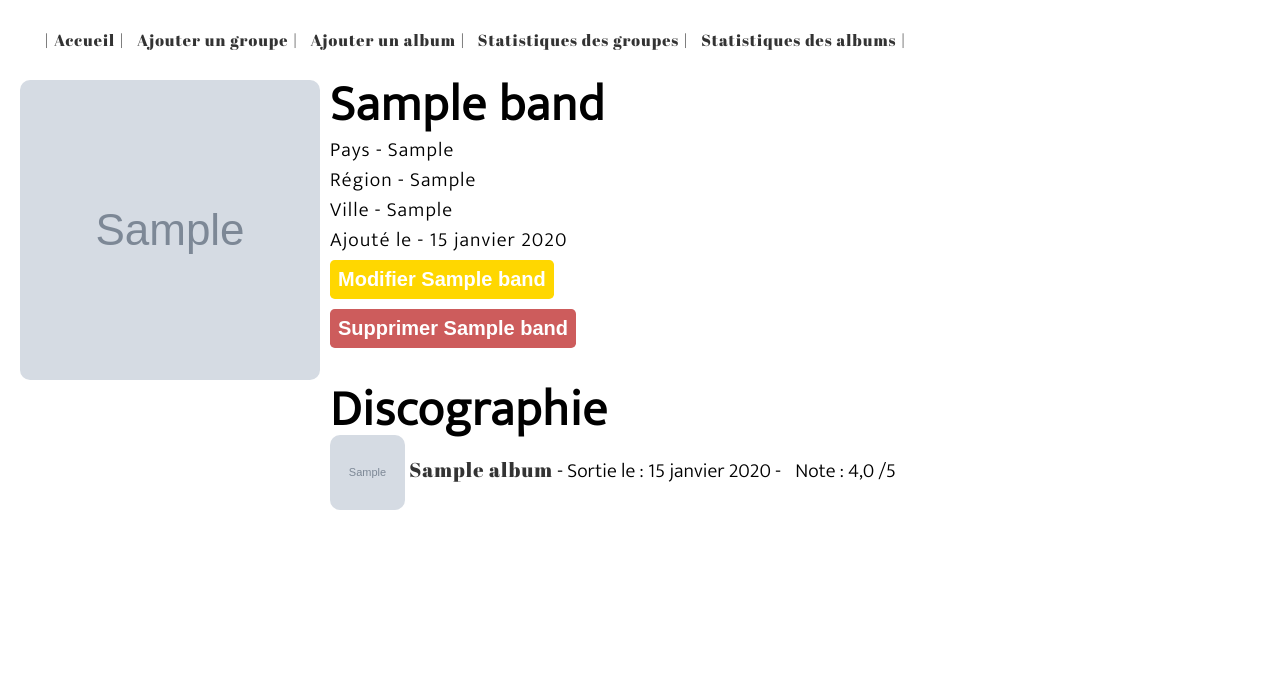
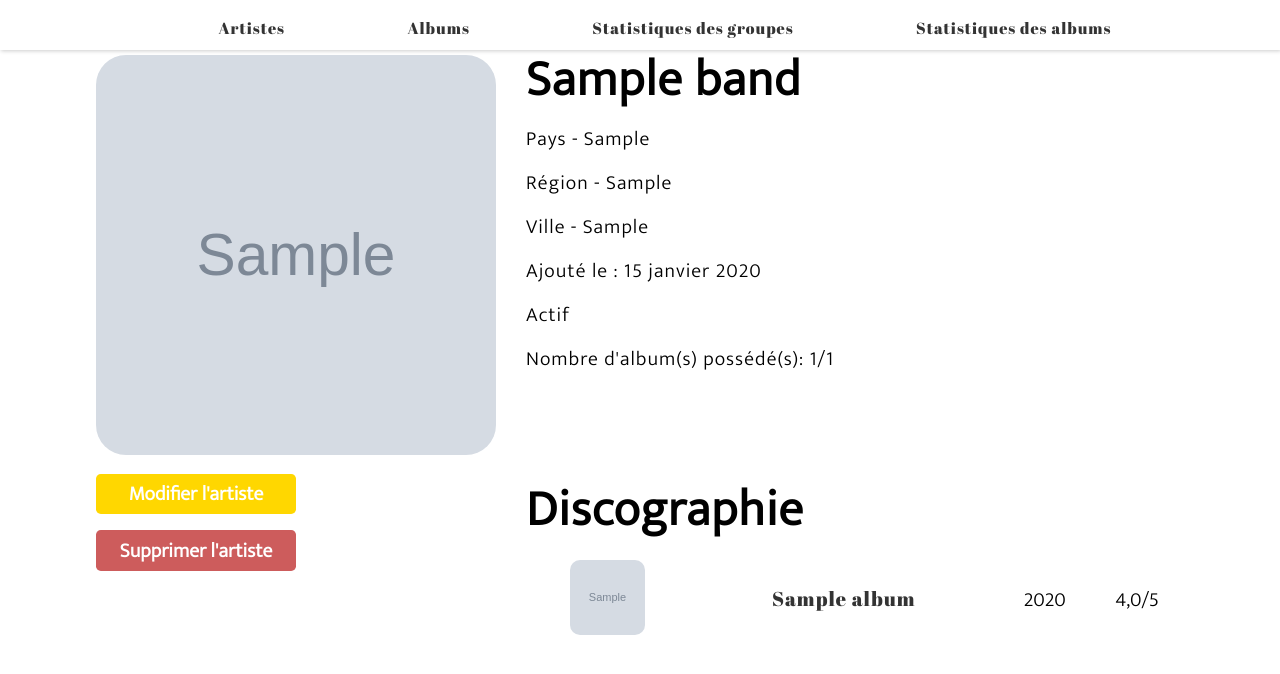
Before and after one commit to Faust-Arp/musitheque, a Django app: a page that uses src/templates/base.html in a window 1280 px wide. Shown: the top 674 px of the page. Run offline with Django 4.2, Linux system fonts and the light colour scheme; tables that the repository leaves empty hold one stand-in row (values such as "Sample post"); grey boxes marked "Sample" are stand-in pictures.

Commit message:
CSS remake

```diff
--- a/src/api.py
+++ b/src/api.py
@@ -11,6 +11,15 @@ def get_album_duration(id):
         full_duration += track.duration
 
     return full_duration
+
+
+def get_album_owned_count_for_band(id):
+    albums = Album.objects.filter(groupe=id).count
+    print(albums)
+    album_owned = Album.objects.filter(groupe=id, owned=True).count
+    print(album_owned)
+
+    return album_owned, albums
 
 
 def get_band_count_by_country():
@@ -72,15 +81,12 @@ def get_album_by_released_decade():
     for album in albums:
 
         album_year = album.date_released.strftime("%Y")
-        print(album_year)
         album_decade = album_year[:-1] + "0"
 
         if album_decade in album_by_decade:
             album_by_decade[album_decade] += 1
-            print(album_decade)
         else:
             album_by_decade[album_decade] = 1
-            print(album_decade)
 
     decades, albums_number = zip(*album_by_decade.items())
 
--- a/src/library/models.py
+++ b/src/library/models.py
@@ -112,6 +112,9 @@ class Playlist(models.Model):
     slug = models.SlugField(max_length=50)
     type = models.CharField(max_length=2, choices=PLAYLIST_TYPE_CHOICES)
     optional = models.BooleanField(default=False, verbose_name="Optionel")
+    date_added = models.DateField(auto_now=True, blank=True, null=True)
+    like = models.IntegerField(default=0, blank=True, null=True)
+    fan = models.IntegerField(default=0, blank=True, null=True)
 
     class Meta:
         verbose_name = "Playlist"
--- a/src/library/static/css/style.css
+++ b/src/library/static/css/style.css
@@ -6,38 +6,93 @@ body {
 
 }
 
+#library {
+    width: 85%;
+    background-color: White;
+    margin: 55px auto;
+
+}
+
 nav{
-    margin: 2rem;
+    position: fixed;
+    width: 100%;
+    height: 50px;
+    background-color: White;
+    top: 0;
+    left: 0;
+    right: 0;
+    box-shadow: 1px 1px 4px rgb(0 0 0 / 20%);
+}
+
+.navbar {
     display: flex;
+    justify-content: space-evenly;
+    width: 85%;
+    margin: 0 auto;
+    position: relative;
+    padding-top: 10px;
+    padding-bottom: 10px;
 }
 
 nav a {
-    margin-left: 12px;
+    padding-top: 10px;
+    padding-bottom: 10px;
+    padding-left: 50px;
+}
+
+#recherche {
+    transition-duration: 800ms;
+    position: absolute;
+    right: 0;
+    padding-top: 10px;
+    padding-bottom: 10px;
+    margin-left: 5px;
+}
+
+#recherche:focus {
+
+    flex-grow: 1;
+    border-radius: 10px;
+    position: relative;
+}
+
+.bandList ul{
+    display: flex;
+    flex-wrap: wrap;
+    align-items: end;
 
 }
 
-#recherche {
-    margin-left: auto;
+.bandList li {
+    list-style: none;
 
 }
 
-#listeGroupe li {
-    position: relative;
-    display: inline-block;
+.img-band {
+    width: 250px;
+    height: 250px;
+    margin: 10px 27px;
+}
+
+.name {
+    width: 310px;
+
+}
+
+.img-band img{
     border-radius: 100%;
     width : 250px;
-    height: 250px;
-    text-align: center;
-    margin : 25px 5px 5px 5px;
     background-repeat: no-repeat;
     background-size: cover;
+    justify-content: space-between;
 }
 
 #listeGroupe a {
-    position: relative;
+    display: flex;
+    justify-content: center;
+    align-items: start;
+    text-align: center;
 
-    top: 260px;
-    vertical-align: top;
 }
 
 a:link, a:visited {
@@ -48,13 +103,15 @@ a:link, a:visited {
 }
 
 .btn{
-    padding: .5rem;
+    padding: .2rem;
+    width: 50%;
     border: none;
     font-weight: 600;
     font-size: 1.25rem;
     border-radius: .3rem;
     color: white;
     cursor: pointer;
+    font-family: 'Mukta';
 }
 
 .btn-submit {
@@ -81,80 +138,44 @@ a:link, a:visited {
     cursor: pointer;
 }
 
-.bio {
-    margin-left: 20px;
-    padding-bottom: 5px;
-    border-bottom: 2px #333;
-    height: 300px;
+#library-content {
+    display: grid;
+    grid_template_rows: 2fr 3fr;
+    grid-template-columns: 1fr 3fr;
+    grid-template-areas: "img bio"
+                         "img list";
+
+    grid-gap: 30px;
 }
 
-.bio img {
-    position: absolute;
-    border-radius: 10px;
+.library-img {
+    grid-area: img;
+}
+
+.library-img img{
+    width: 400px;
+    height: 400px;
+    border-radius: 30px;
+}
+
+.library-img form {
+    margin-top: 1rem;
+}
+
+.bio {
+    grid-area: bio;
+    height: 400px;
+    font-family: 'Mukta';
+    letter-spacing: 1px;
 }
 
 .bio p {
-    margin: 0 0 10px 310px;
-    font-family: 'Mukta';
     font-size: 20px;
-    letter-spacing: 1px;
+    margin-top: 1.5rem;
 }
 
 .bio h1 {
-    margin: 0 0 10px 310px;
     font-size: 50px;
-    letter-spacing: 1px;
-    font-family: 'Mukta';
-}
-
-.bio form {
-    margin: 0 0 10px 310px;
-    font-family: 'Mukta';
-}
-
-.listContainer {
-    margin-left: 330px;
-    font-family: 'Mukta';
-    font-size: 20px;
-}
-
-.listContainer img {
-    vertical-align:middle;
-    border-radius: 10px;
-}
-
-.listContainer h1 {
-    font-size: 50px;
-    letter-spacing: 1px;
-    font-family: 'Mukta';
-}
-
-.listContainer ul {
-    list-style-type: none;
-
-}
-
-.listContainer li {
-    padding-bottom: 5px;
-
-}
-
-.listContainer p {
-    display: inline-block;
-    padding-right: 10px;
-    padding-bottom: 10px;
-}
-
-.formContainer {
-    width: 33%;
-    margin: 0 auto;
-    font-family: 'Mukta';
-    font-size: 20px;
-}
-
-.formContainer h1{
-    text-align: center;
-
 }
 
 .form input{
@@ -189,6 +210,10 @@ a:link, a:visited {
     font-size: 20px;
 }
 
+#formTrackRow {
+    margin-top:10px;
+}
+
 #formTrack p{
     display: inline-block;
     font-family: 'Mukta';
@@ -199,30 +224,37 @@ a:link, a:visited {
     display : none;
 }
 
-.tracksTable {
-    margin-left: 330px;
+.tableContainer {
+    grid-area: list;
     font-family: 'Mukta';
     font-size: 20px;
 }
 
-.tracksTable table{
-    margin-top: 5px;
-    width:75%;
+.tableContainer h1 {
+    font-size: 50px;
+    letter-spacing: 1px;
 }
 
-.tracksTable tr:not(:last-child) {
-    height: 25px;
-    border-bottom: 1px solid #808080;
+.tableContainer img {
+    border-radius: 10px;
 }
 
-.tracksTable td{
-    text-align: center;
-    vertical-align: bottom;
-    border-bottom: solid, 5px;
+.tableContainer table{
+    margin-top: 15px;
+    width:100%;
+
 }
 
-.track-rating {
-    text-align: left;
+.tableContainer tr:nth-child(even){
+    background-color: GhostWhite;
+}
+
+.tableContainer td, th{
+    vertical-align: middle;
+    text-align: center;
+
+    padding-top:10px;
+    padding-bottom: 10px;
 }
 
 .checked {
--- a/src/library/templates/library/band_detail.html
+++ b/src/library/templates/library/band_detail.html
@@ -4,33 +4,47 @@
 {% block title%} <title>{{ band.name }}</title> {% endblock %}
 
 {% block content %}
-
+    <div id="library-content">
+        <div class="library-img">
+            <img src="{{ band.thumbnail.url}}" alt="{{band.slug}}">
+            <form action="{% url 'library:edit-band' slug=band.slug %}">
+                <button class="btn btn-edit">Modifier l'artiste</button>
+            </form>
+            <form action="{% url 'library:delete-band' slug=band.slug %}">
+                <button class="btn btn-delete">Supprimer l'artiste</button>
+            </form>
+        </div>
         <div class="bio">
-        <img src="{{ band.thumbnail.url}}" alt="{{band.slug}}" width="300" height="300">
             <h1>{{ band.name }}</h1>
             <p>Pays - {{ band.country }}</p>
             <p>Région - {{ band.region }}</p>
             <p>Ville - {{ band.city }}</p>
-        <p>Ajouté le - {{ band.date_added }}</p>
-        <form action="{% url 'library:edit-band' slug=band.slug %}">
-            <button class="btn btn-edit">Modifier {{ band.name }}</button>
-        </form>
-        <form action="{% url 'library:delete-band' slug=band.slug %}">
-            <button class="btn btn-delete">Supprimer {{ band.name }}</button>
-        </form>
+            <p>Ajouté le : {{ band.date_added }}</p>
+            <p>
+                {% if band.active %}
+                    Actif
+                {% else %}
+                    Inactif
+                {% endif %}
+            </p>
+            <p>Nombre d'album(s) possédé(s): {{ album_owned }}/{{ album_count }}</p>
+
         </div>
+        <div class="tableContainer">
+            <h1>Discographie</h1>
 
-    <div class="listContainer">
-        <h1>Discographie</h1>
-        <ul>
+            <table>
+                <tbody>
                     {% for album in albums %}
-            <li>
-                <img src="{{ album.thumbnail.url }}" alt="{{album.slug}}" width="75" height="75">
-                <p><a href="{% url 'library:album' pk=album.pk %}">{{ album.title }}</a> - Sortie le : {{album.date_released}}  -</p>
-                <p>Note : {{ album.rating }} /5</p>
-            </li>
+                        <tr>
+                            <td><img src="{{ album.thumbnail.url }}" alt="{{album.slug}}" width="75" height="75"></td>
+                            <td><a href="{% url 'library:album' pk=album.pk %}">{{ album.title }}</a></td>
+                            <td>{{album.date_released|date:'Y'}}</td>
+                            <td>{{ album.rating }}/5</td>
+                        </tr>
                     {% endfor %}
-        </ul>
+                </tbody>
+            </table>
         </div>
-
+    </div>
 {% endblock %}
--- a/src/library/urls.py
+++ b/src/library/urls.py
@@ -1,12 +1,13 @@
 from django.urls import path
-from library.views import LibraryHome, BandCreate, BandEdit, BandDetail, BandDelete
-from library.views import AlbumDelete, AlbumCreate, AlbumDetail, AlbumEdit
+from library.views import BandList, BandCreate, BandEdit, BandDetail, BandDelete
+from library.views import AlbumList, AlbumDelete, AlbumCreate, AlbumDetail, AlbumEdit
 from library.views import TrackCreate
 
 app_name = "library"
 
 urlpatterns = [
-    path('', LibraryHome.as_view(), name='home'),
+    path('bands', BandList.as_view(), name='bands-list'),
+    path('albums', AlbumList.as_view(), name='albums-list'),
     path('create-band', BandCreate.as_view(), name='create-band'),
     path('band/<str:slug>', BandDetail.as_view(), name='band'),
     path('edit-band/<str:slug>', BandEdit.as_view(), name='edit-band'),
--- a/src/library/views.py
+++ b/src/library/views.py
@@ -7,12 +7,13 @@ from django.contrib.admin.widgets import AdminDateWidget
 from django.views.generic.detail import SingleObjectMixin
 from django.contrib.auth.mixins import LoginRequiredMixin, UserPassesTestMixin
 
+import api
 from library.forms import TracksCreateForm, TracksCreateFormSet
 from library.models import Band, Album, Track
 from api import get_album_duration
 
 
-class LibraryHome(ListView):
+class BandList(ListView):
     model = Band
     context_object_name = "bands"
 
@@ -44,7 +45,6 @@ class BandCreate(UserPassesTestMixin, CreateView):
         return self.request.user.is_admin
 
 
-
 class BandEdit(UserPassesTestMixin, UpdateView):
     model = Band
     template_name = "library/band_create.html"
@@ -72,7 +72,10 @@ class BandDetail(DetailView):
     def get_context_data(self, **kwargs):
         context = super().get_context_data(**kwargs)
         band = Band.objects.get(slug=self.kwargs.get('slug'))
+        album_owned, album_count = api.get_album_owned_count_for_band(band.id)
         context['albums'] = Album.objects.filter(groupe=band.id).order_by("date_released")
+        context['album_owned'] = album_owned
+        context['album_count'] = album_count
         return context
 
 
@@ -83,6 +86,18 @@ class BandDelete(UserPassesTestMixin, DeleteView):
 
     def test_func(self):
         return self.request.user.is_admin
+
+
+class AlbumList(ListView):
+    model = Album
+    context_object_name = "albums"
+
+    def get_context_data(self, **kwargs):
+        context = super().get_context_data(**kwargs)
+        user = self.request.user
+        context['user'] = user
+        return context
+
 
 
 class AlbumCreate(UserPassesTestMixin, CreateView):
--- a/src/templates/base.html
+++ b/src/templates/base.html
@@ -13,12 +13,13 @@
 <body>
 
     <nav>
-        <a href="{% url 'library:home' %}">| Accueil |</a>
-        <a href="{% url 'library:create-band' %}">Ajouter un groupe |</a>
-        <a href="{% url 'library:create-album' %}">Ajouter un album |</a>
-        <a href="{% url 'statistic:stats-band' %}">Statistiques des groupes |</a>
-        <a href="{% url 'statistic:stats-album' %}">Statistiques des albums |</a>
-        {% block nav %}{% endblock %}
+        <div class="navbar">
+            <a href="{% url 'library:bands-list' %}">Artistes</a>
+            <a href="{% url 'library:albums-list' %}">Albums</a>
+            <a href="{% url 'statistic:stats-band' %}">Statistiques des groupes</a>
+            <a href="{% url 'statistic:stats-album' %}">Statistiques des albums</a>
+            {% block nav %}{% endblock %}
+        </div>
     </nav>
 
 
```
Also changed, not shown: src/library/templates/library/album_detail.html (+24 -14 lines), src/library/templates/library/album_list.html (+37 -0 lines), src/library/templates/library/band_list.html (+18 -1 lines), src/library/migrations/0002_playlist_date_added_playlist_fan_playlist_like_and_more.py (added), 1 other file. Lines whose indentation alone changed are shown as unchanged.
